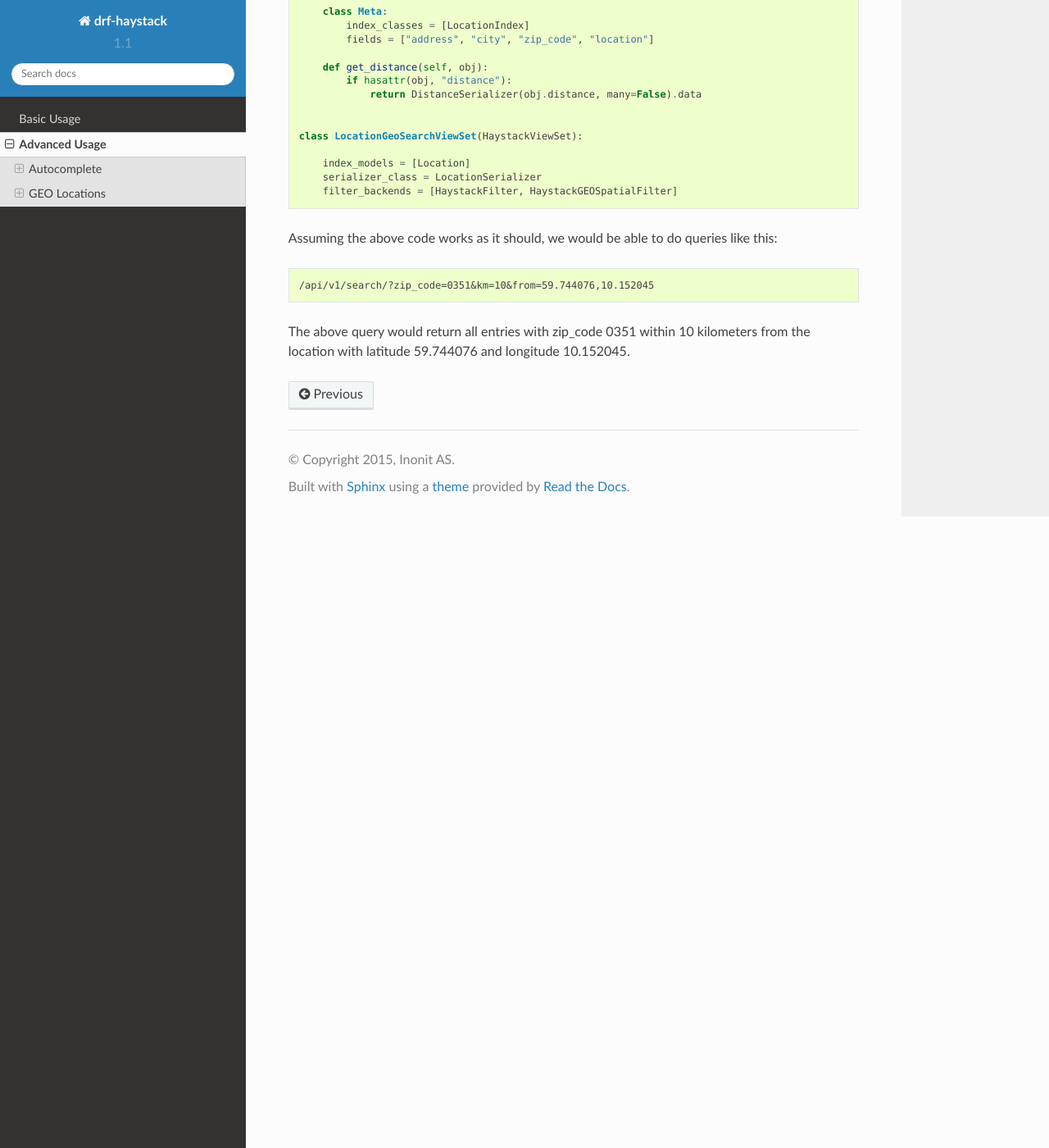
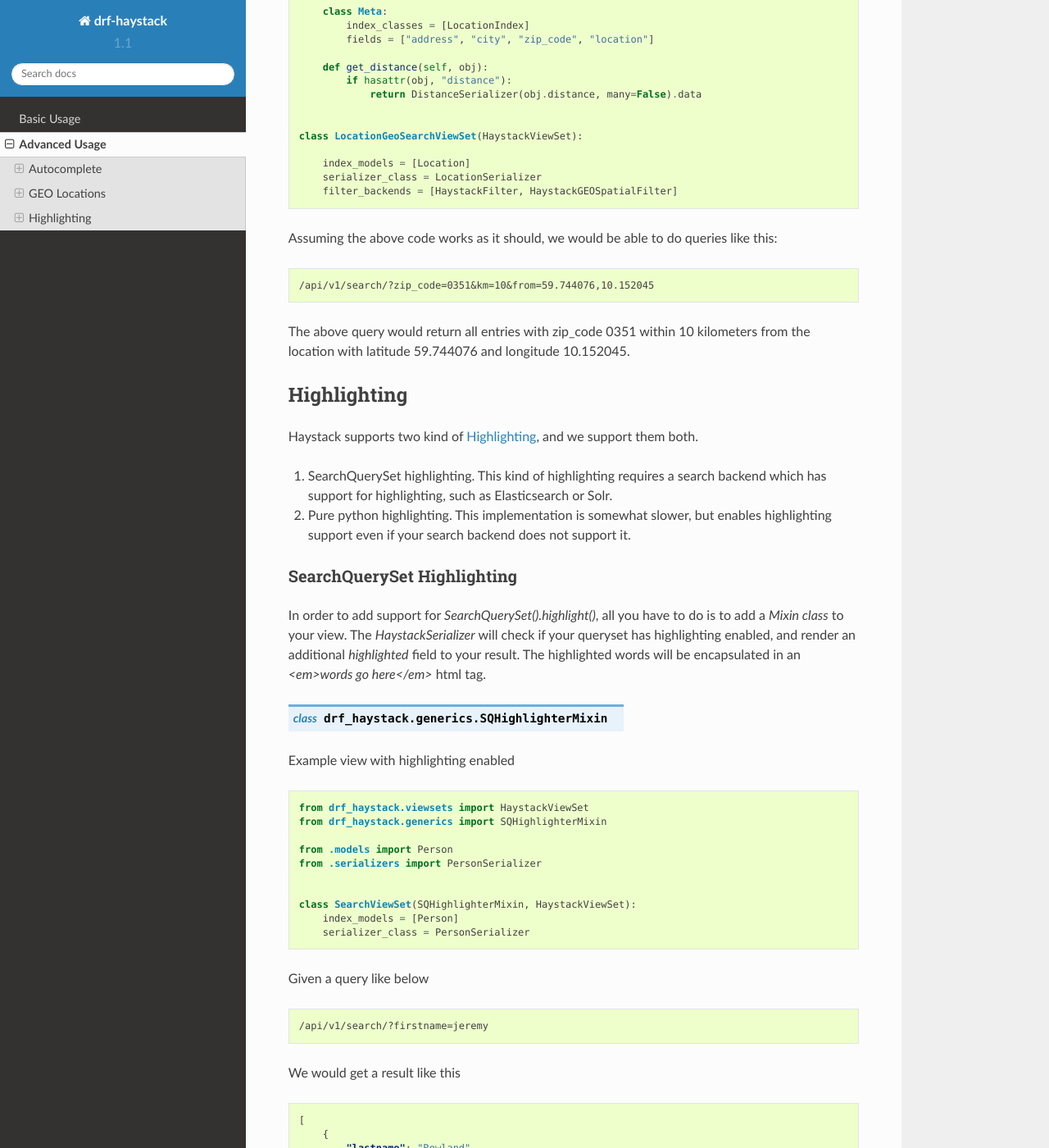
Before and after one commit to rhblind/drf-haystack, a Sphinx documentation site: the page built from docs/advanced_usage.rst, in a window 1280 px wide and 1400 px high, scrolled down 1755 px. Shown: the whole window at 82% size. Built offline with Sphinx 7.4.7 and the Read the Docs theme 2.0.0, drawn with Linux system fonts in a browser that asks for light colours; some of the changed text lies outside the part shown.

Commit message:
Docs for SearchQuerySet Highlighting support

```diff
--- a/docs/advanced_usage.rst
+++ b/docs/advanced_usage.rst
@@ -112,3 +112,78 @@ Assuming the above code works as it should, we would be able to do queries like
 
 The above query would return all entries with zip_code 0351 within 10 kilometers
 from the location with latitude 59.744076 and longitude 10.152045.
+
+
+Highlighting
+============
+
+Haystack supports two kind of `Highlighting <https://django-haystack.readthedocs.org/en/latest/highlighting.html>`_,
+and we support them both.
+
+#. SearchQuerySet highlighting. This kind of highlighting requires a search backend which has support for
+   highlighting, such as Elasticsearch or Solr.
+#. Pure python highlighting. This implementation is somewhat slower, but enables highlighting support
+   even if your search backend does not support it.
+
+
+SearchQuerySet Highlighting
+---------------------------
+
+In order to add support for `SearchQuerySet().highlight()`, all you have to do is to add a `Mixin class` to
+your view. The `HaystackSerializer` will check if your queryset has highlighting enabled, and render an additional
+`highlighted` field to your result. The highlighted words will be encapsulated in an `<em>words go here</em>`
+html tag.
+
+.. class:: drf_haystack.generics.SQHighlighterMixin
+
+
+Example view with highlighting enabled
+
+.. code-block:: python
+
+    from drf_haystack.viewsets import HaystackViewSet
+    from drf_haystack.generics import SQHighlighterMixin
+
+    from .models import Person
+    from .serializers import PersonSerializer
+
+
+    class SearchViewSet(SQHighlighterMixin, HaystackViewSet):
+        index_models = [Person]
+        serializer_class = PersonSerializer
+
+
+Given a query like below
+
+.. code-block:: none
+
+    /api/v1/search/?firstname=jeremy
+
+
+We would get a result like this
+
+.. code-block:: json
+
+    [
+        {
+            "lastname": "Rowland",
+            "full_name": "Jeremy Rowland",
+            "firstname": "Jeremy",
+            "highlighted": "<em>Jeremy</em> Rowland\nCreated: May 19, 2015, 10:48 a.m.\nLast modified: May 19, 2015, 10:48 a.m.\n"
+        },
+        {
+            "lastname": "Fowler",
+            "full_name": "Jeremy Fowler",
+            "firstname": "Jeremy",
+            "highlighted": "<em>Jeremy</em> Fowler\nCreated: May 19, 2015, 10:48 a.m.\nLast modified: May 19, 2015, 10:48 a.m.\n"
+        }
+    ]
+
+
+
+Pure Python Highlighting
+------------------------
+
+.. todo::
+
+    Write me!
```
Also changed, not shown: 2 other files.
